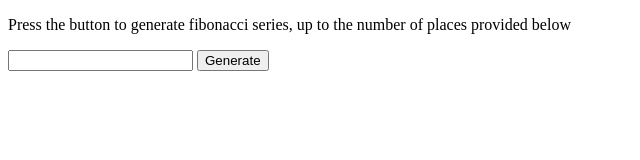
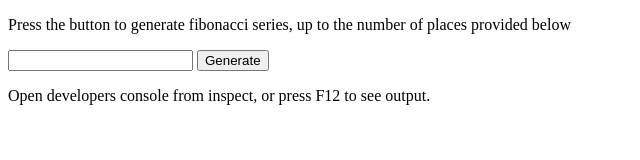
Before and after one commit to snigdhcinu/Javascript-codes, a plain HTML site: page Fibonacci-Series/index.htm in a window 1280 px wide. Shown: the whole page, without its empty margins (0-640 px from the left). Drawn offline with Linux system fonts and the light colour scheme.

Commit message:
Update index.htm

```diff
--- a/Fibonacci-Series/index.htm
+++ b/Fibonacci-Series/index.htm
@@ -8,5 +8,6 @@
 	<input id="num" type="number">
 	<button id="button" onclick="genFibonacci()">Generate</button>
 	<script type="text/javascript" src="script.js"></script>
+	<p>Open developers console from inspect, or press F12 to see output.</p>
 </body>
 </html>
```
